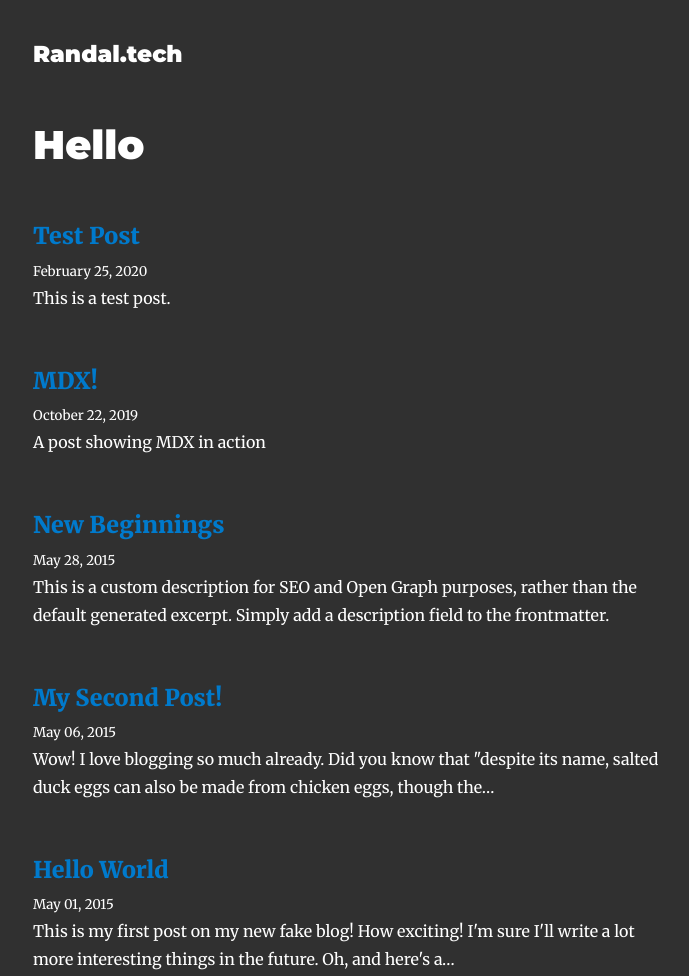
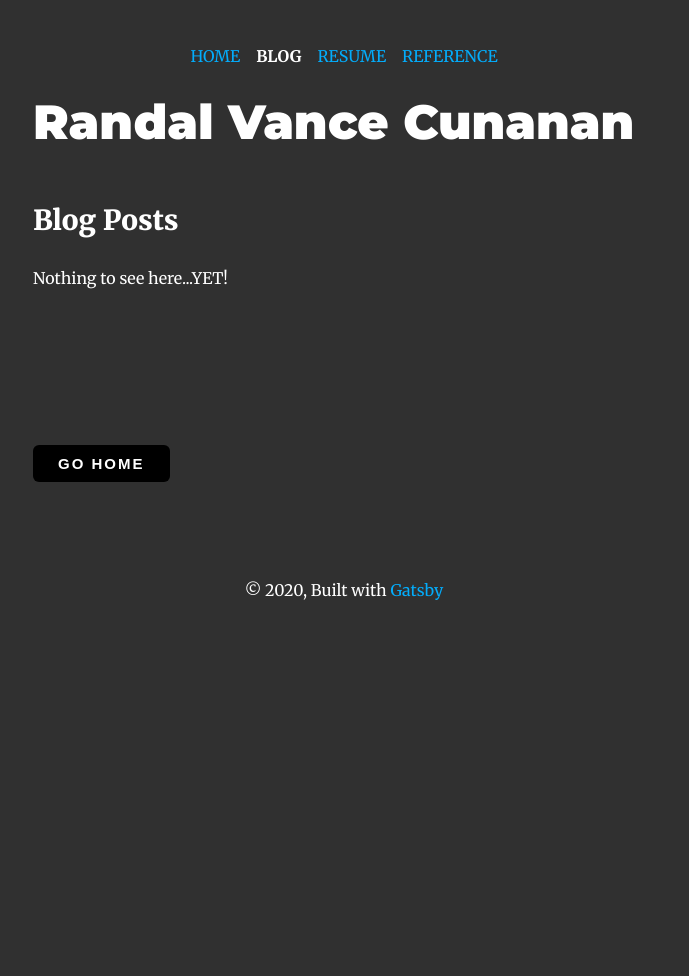
Before and after one commit to randalvance/randal-tech, a Gatsby site: page /blog in a window 1280 px wide. Shown: the top 976 px of the page, without its empty margins (292-981 px from the left). After the commit the page ends 800 px from the top, so only its background shows below. Built offline with nearby package versions, Linux system fonts and the light colour scheme; Gatsby itself is replaced by a stand-in of ours; some packages are replaced by stand-ins of ours.

Commit message:
Finish initial website

```diff
--- a/gatsby-config.js
+++ b/gatsby-config.js
@@ -1,7 +1,7 @@
 module.exports = {
   siteMetadata: {
     // edit below
-    title: `Randal.tech`,
+    title: `Randal Vance Cunanan`,
     author: `Randal Vance Cunanan`,
     description: `Randal's Personal Website`,
     siteUrl: `https://randal.tech/`,
--- a/src/components/bio.js
+++ b/src/components/bio.js
@@ -1,45 +1,34 @@
-/**
- * Bio component that queries for data
- * with Gatsby's StaticQuery component
- *
- * See: https://www.gatsbyjs.org/docs/static-query/
- */
+import React from 'react';
+import Image from 'gatsby-image';
+import styled from 'styled-components';
 
-import React from "react"
-import { StaticQuery, graphql } from "gatsby"
-import Image from "gatsby-image"
-import styled from "styled-components"
+import { rhythm } from '../utils/typography';
 
-import { rhythm } from "../utils/typography"
-
-function Bio() {
-  return (
-    <h1>Hello</h1>
-  )
-}
-
-const bioQuery = graphql`
-  query BioQuery {
-    avatar: file(absolutePath: { regex: "/profile-pic.png/" }) {
-      childImageSharp {
-        fixed(width: 50, height: 50) {
-          ...GatsbyImageSharpFixed
-        }
-      }
-    }
-    site {
-      siteMetadata {
-        author
-        social {
-          twitter
-        }
-      }
-    }
-  }
-`
+const Bio = ({ profileImage, author }) => {
+    return (
+        <Container>
+            <Image
+                fixed={profileImage.childImageSharp.fixed}
+                alt={author}
+                style={{
+                    marginRight: rhythm(1 / 2),
+                    marginBottom: 0,
+                    minWidth: 50,
+                    borderRadius: `100%`,
+                }}
+                imgStyle={{
+                    borderRadius: `50%`,
+                }}
+            />
+            <p>
+                Written by <strong>{author}</strong>
+            </p>
+        </Container>
+    );
+};
 
 const Container = styled.div`
-  display: flex;
-`
+    display: flex;
+`;
 
-export default Bio
+export default Bio;
--- a/src/components/header.js
+++ b/src/components/header.js
@@ -2,10 +2,8 @@ import React from 'react';
 import { Link } from 'gatsby';
 import { scale, rhythm } from '../utils/typography';
 
-const Header = ({ title, rootPath, blogPath }) => {
-  let header;
-  if (window.location.pathname === rootPath || window.location.pathname === blogPath) {
-    header = (
+const Header = ({ title, blogPath }) => {
+    const header = (
         <h1
             style={{
                 ...scale(1.2),
@@ -25,32 +23,7 @@ const Header = ({ title, rootPath, blogPath }) => {
             </Link>
         </h1>
     );
-  } else {
-    header = (
-      <h3
-        style={{
-          fontFamily: `Montserrat, sans-serif`,
-          marginTop: 0,
-        }}
-      >
-        <Link
-          style={{
-            boxShadow: `none`,
-            textDecoration: `none`,
-            color: `inherit`,
-          }}
-          to={`/blog/`}
-        >
-          {title}
-        </Link>
-      </h3>
-    );
-  }
-  return (
-    <header>
-        {header}
-    </header>
-  );
+    return <header>{header}</header>;
 };
 
 export default Header;
--- a/src/components/layout.js
+++ b/src/components/layout.js
@@ -1,15 +1,14 @@
 import React from 'react';
 import styled from 'styled-components';
 
-import { rhythm, scale } from '../utils/typography';
+import { rhythm } from '../utils/typography';
 
+import NavBar from './navbar';
 import Header from './header';
 
 class Layout extends React.Component {
   render() {
-    const { location, title, children } = this.props;
-    // @ts-ignore
-    const rootPath = `${__PATH_PREFIX__}/`;
+    const { title, children } = this.props;
 
     // @ts-ignore
     const blogPath = `${__PATH_PREFIX__}/blog/`;
@@ -24,9 +23,9 @@ class Layout extends React.Component {
             padding: `${rhythm(1.5)} ${rhythm(3 / 4)}`,
           }}
         >
+          <NavBar />
           <Header
             title={title}
-            rootPath={rootPath}
             blogPath={blogPath}
           />
           <main>{children}</main>
--- /dev/null
+++ b/src/components/navbar.js
@@ -0,0 +1,44 @@
+import React from 'react';
+import styled from 'styled-components';
+import { Link } from 'gatsby';
+
+const navigationItems = [
+    {
+        link: '/',
+        title: 'Home',
+    },
+    {
+        link: '/blog',
+        title: 'Blog',
+    },
+    {
+        link: '/resume',
+        title: 'Resume',
+    },
+    {
+        link: '/reference',
+        title: 'Reference',
+    },
+]
+const NavBar = () => (
+    <StyledNav>
+        {navigationItems.map(navItem => (
+            <NavLink to={navItem.link} title={navItem.title} activeClassName="active">
+                {navItem.title}
+            </NavLink>
+        ))}
+    </StyledNav>
+);
+
+const StyledNav = styled.nav`
+    margin: 0 0 24px 0;
+    display: flex;
+    justify-content: center;
+    align-content: center;
+`;
+
+const NavLink = styled(Link)`
+    text-transform: uppercase;
+`;
+
+export default NavBar;
--- a/src/pages/404.js
+++ b/src/pages/404.js
@@ -12,8 +12,8 @@ class NotFoundPage extends React.Component {
     return (
       <Layout location={this.props.location} title={siteTitle}>
         <SEO title="404: Not Found" />
-        <h1>Not Found</h1>
-        <p>You just hit a route that doesn&#39;t exist... the sadness.</p>
+        <h2>Not Found</h2>
+        <p>The page you are looking for is quite elusive!</p>
       </Layout>
     )
   }
--- a/src/pages/blog.js
+++ b/src/pages/blog.js
@@ -1,25 +1,23 @@
-import React from "react"
-import { Link, graphql } from "gatsby"
+import React from 'react';
+import { Link, graphql } from 'gatsby';
 
-import Bio from "../components/bio"
-import Layout from "../components/layout"
-import SEO from "../components/seo"
-import { rhythm } from "../utils/typography"
-import Button from "../components/button"
+// import { rhythm } from '../utils/typography';
+import Layout from '../components/layout';
+import SEO from '../components/seo';
+import Button from '../components/button';
 
-class Blog extends React.Component {
-  render() {
-    const { data } = this.props
-    const siteTitle = data.site.siteMetadata.title
-    const posts = data.allMdx.edges
+const Blog = ({ location, data }) => {
+    // const posts = data.allMdx.edges;
 
     return (
-      <Layout location={this.props.location} title={siteTitle}>
+        <Layout location={location} title={data.site.siteMetadata.title}>
             <SEO title="All posts" />
-        <Bio />
-        <div style={{ margin: "20px 0 40px" }}>
-          {posts.map(({ node }) => {
-            const title = node.frontmatter.title || node.fields.slug
+            <h2>Blog Posts</h2>
+            <div style={{ margin: '20px 0 40px' }}>
+                Nothing to see here...YET!
+                {/* {posts.map(({ node }) => {
+                        const title =
+                            node.frontmatter.title || node.fields.slug;
                         return (
                             <div key={node.fields.slug}>
                                 <h3
@@ -37,28 +35,30 @@ class Blog extends React.Component {
                                 <small>{node.frontmatter.date}</small>
                                 <p
                                     dangerouslySetInnerHTML={{
-                    __html: node.frontmatter.description || node.excerpt,
+                                        __html:
+                                            node.frontmatter.description ||
+                                            node.excerpt,
                                     }}
                                 />
                             </div>
-            )
-          })}
+                        );
+                    })} */}
             </div>
             <Link to="/">
                 <Button marginTop="85px">Go Home</Button>
             </Link>
         </Layout>
-    )
-  }
-}
+    );
+};
 
-export default Blog
+export default Blog;
 
 export const pageQuery = graphql`
     query {
         site {
             siteMetadata {
                 title
+                author
             }
         }
         allMdx(sort: { fields: [frontmatter___date], order: DESC }) {
@@ -77,4 +77,4 @@ export const pageQuery = graphql`
             }
         }
     }
-`
+`;
--- a/src/styles/site.css
+++ b/src/styles/site.css
@@ -2,3 +2,20 @@ body {
     color: #fff;
     background-color: #303030;
 }
+
+a {
+    padding: 0 8px;
+    color: #03adfc;
+    text-decoration: none !important;
+    box-shadow: none !important;
+}
+a:first-child {
+    padding-left: 0;
+}
+a:hover {
+    color: #fff;
+}
+a.active {
+    color: #fff;
+    font-weight: bold;
+}
```
Also changed, not shown: src/pages/index.js (+12 -28 lines), src/pages/reference.js (added, +32 -0 lines), src/pages/resume.js (added, +32 -0 lines), src/pages/tools.js (deleted, +0 -14 lines), src/templates/blog-post.js (+24 -14 lines), 1 other file. Lines whose indentation alone changed are shown as unchanged.
